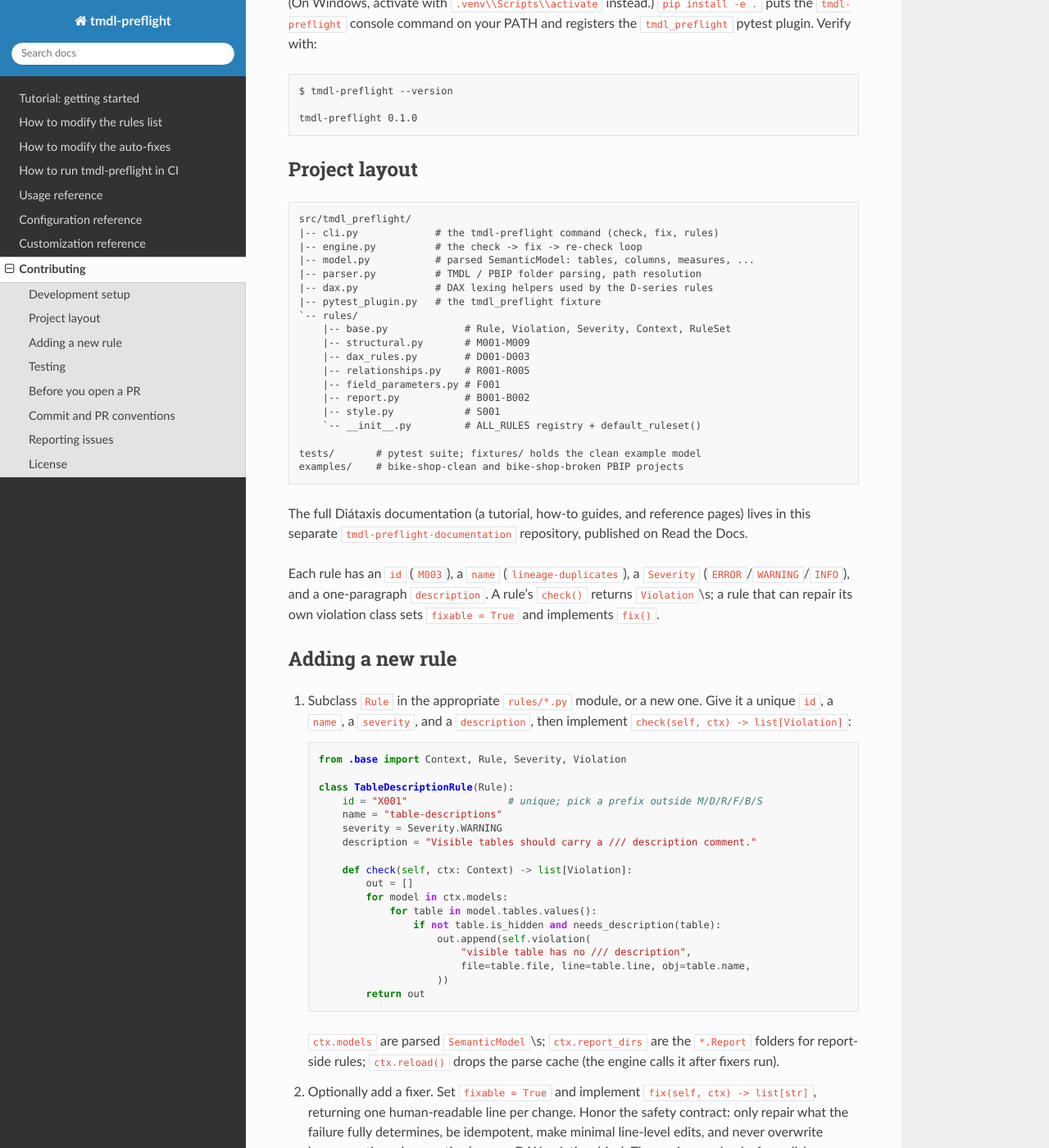
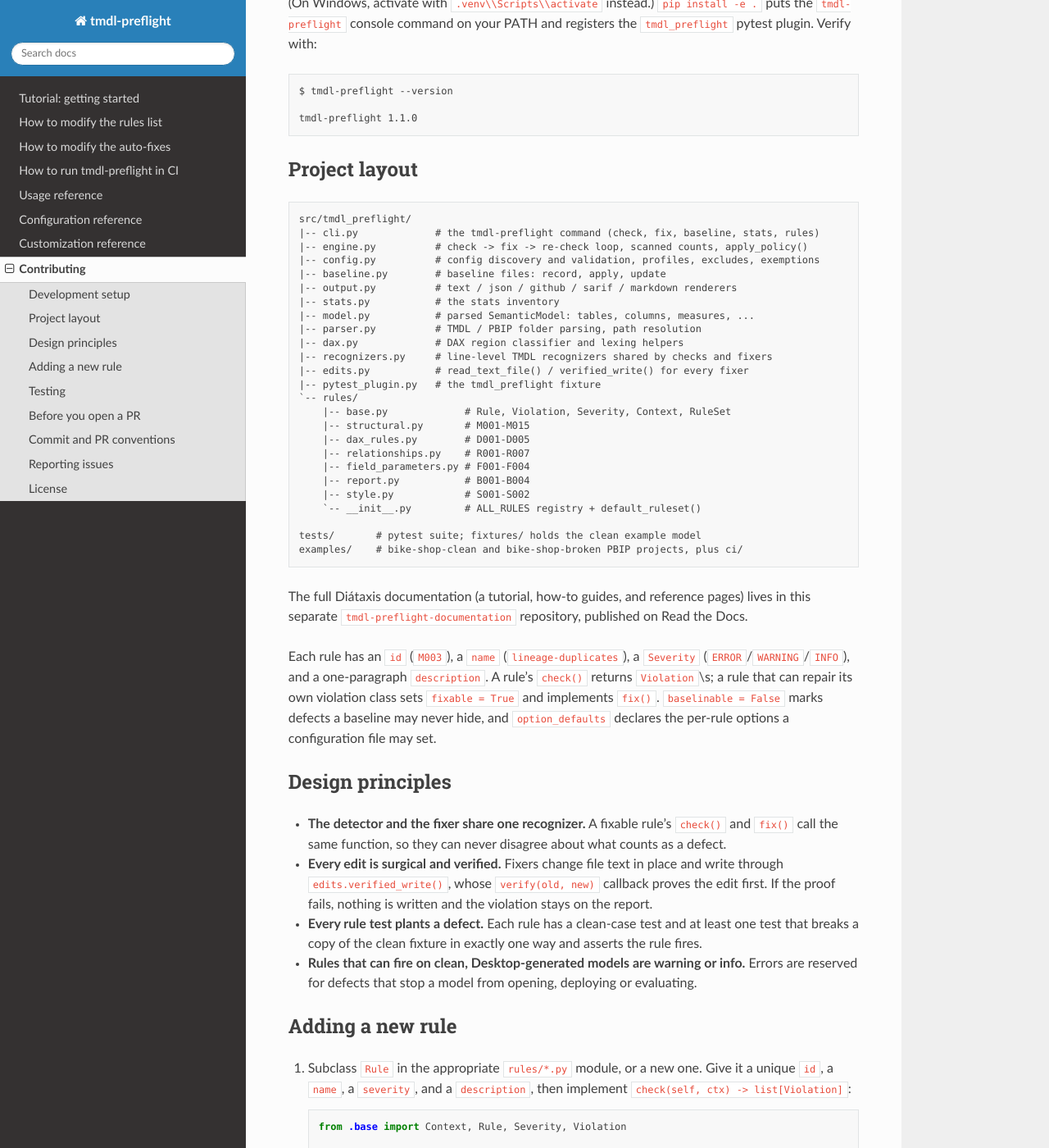
Before and after one commit to C-Kapsalis/tmdl-preflight-documentation, a Sphinx documentation site: the page built from docs/contributing.rst, in a window 1280 px wide and 1400 px high, scrolled down 665 px. Shown: the whole window at 82% size. Built offline with Sphinx 7.4.7 and the Read the Docs theme 3.1.0, drawn with Linux system fonts in a browser that asks for light colours; some of the changed text lies outside the part shown.

Commit message:
Update the tutorial and contributing guide for 1.1.0
Bump the documented version to 1.1.0, show the new scanned line in
sample output and the shifted S001 line number, extend the module map,
and add the design principles (one recognizer per detector and fixer,
verified edits, every rule test plants a defect).

Co-Authored-By: Claude Opus 5.5 (1M context) <noreply@anthropic.com>

```diff
--- a/docs/conf.py
+++ b/docs/conf.py
@@ -7,7 +7,7 @@
 project = 'tmdl-preflight'
 copyright = '2026, Christoforos Kapsalis'
 author = 'Christoforos Kapsalis'
-release = '0.1.0'
+release = '1.1.0'
 
 extensions = [
     'sphinx.ext.intersphinx',
--- a/docs/contributing.rst
+++ b/docs/contributing.rst
@@ -37,7 +37,7 @@ with:
 
     $ tmdl-preflight --version
 
-    tmdl-preflight 0.1.0
+    tmdl-preflight 1.1.0
 
 Project layout
 ------------------
@@ -45,24 +45,30 @@ Project layout
 ::
 
     src/tmdl_preflight/
-    |-- cli.py             # the tmdl-preflight command (check, fix, rules)
-    |-- engine.py          # the check -> fix -> re-check loop
+    |-- cli.py             # the tmdl-preflight command (check, fix, baseline, stats, rules)
+    |-- engine.py          # check -> fix -> re-check loop, scanned counts, apply_policy()
+    |-- config.py          # config discovery and validation, profiles, excludes, exemptions
+    |-- baseline.py        # baseline files: record, apply, update
+    |-- output.py          # text / json / github / sarif / markdown renderers
+    |-- stats.py           # the stats inventory
     |-- model.py           # parsed SemanticModel: tables, columns, measures, ...
     |-- parser.py          # TMDL / PBIP folder parsing, path resolution
-    |-- dax.py             # DAX lexing helpers used by the D-series rules
+    |-- dax.py             # DAX region classifier and lexing helpers
+    |-- recognizers.py     # line-level TMDL recognizers shared by checks and fixers
+    |-- edits.py           # read_text_file() / verified_write() for every fixer
     |-- pytest_plugin.py   # the tmdl_preflight fixture
     `-- rules/
         |-- base.py             # Rule, Violation, Severity, Context, RuleSet
-        |-- structural.py       # M001-M009
-        |-- dax_rules.py        # D001-D003
-        |-- relationships.py    # R001-R005
-        |-- field_parameters.py # F001
-        |-- report.py           # B001-B002
-        |-- style.py            # S001
+        |-- structural.py       # M001-M015
+        |-- dax_rules.py        # D001-D005
+        |-- relationships.py    # R001-R007
+        |-- field_parameters.py # F001-F004
+        |-- report.py           # B001-B004
+        |-- style.py            # S001-S002
         `-- __init__.py         # ALL_RULES registry + default_ruleset()
 
     tests/       # pytest suite; fixtures/ holds the clean example model
-    examples/    # bike-shop-clean and bike-shop-broken PBIP projects
+    examples/    # bike-shop-clean and bike-shop-broken PBIP projects, plus ci/
 
 The full Diátaxis documentation (a tutorial, how-to guides, and
 reference pages) lives in this separate ``tmdl-preflight-documentation``
@@ -72,7 +78,26 @@ Each rule has an ``id`` (``M003``), a ``name`` (``lineage-duplicates``),
 a ``Severity`` (``ERROR``/``WARNING``/``INFO``), and a one-paragraph
 ``description``. A rule's ``check()`` returns ``Violation``\\s; a rule
 that can repair its own violation class sets ``fixable = True`` and
-implements ``fix()``.
+implements ``fix()``. ``baselinable = False`` marks defects a baseline
+may never hide, and ``option_defaults`` declares the per-rule options a
+configuration file may set.
+
+Design principles
+---------------------
+
+- **The detector and the fixer share one recognizer.** A fixable
+  rule's ``check()`` and ``fix()`` call the same function, so they can
+  never disagree about what counts as a defect.
+- **Every edit is surgical and verified.** Fixers change file text in
+  place and write through ``edits.verified_write()``, whose
+  ``verify(old, new)`` callback proves the edit first. If the proof
+  fails, nothing is written and the violation stays on the report.
+- **Every rule test plants a defect.** Each rule has a clean-case test
+  and at least one test that breaks a copy of the clean fixture in
+  exactly one way and asserts the rule fires.
+- **Rules that can fire on clean, Desktop-generated models are
+  warning or info.** Errors are reserved for defects that stop a model
+  from opening, deploying or evaluating.
 
 Adding a new rule
 ---------------------
@@ -112,8 +137,9 @@ Adding a new rule
    per change. Honor the safety contract: only repair what the failure
    fully determines, be idempotent, make minimal line-level edits, and
    never overwrite human-authored semantics (names, DAX,
-   relationships). The engine re-checks from disk afterward, so a
-   fixer never vouches for itself.
+   relationships). Write the file through ``edits.verified_write()``.
+   The engine re-checks from disk afterward, so a fixer never vouches
+   for itself.
 
 3. Register it in ``src/tmdl_preflight/rules/__init__.py``: import the
    class and add it to the ``ALL_RULES`` list.
@@ -165,6 +191,7 @@ Run both of these; both must pass:
 
     $ tmdl-preflight check examples/bike-shop-clean
 
+    scanned: 1 model, 6 tables, 22 columns, 6 measures, 4 relationships, 8 DAX expressions, 1 report
     tmdl-preflight: 0 error(s), 0 warning(s), 0 info(s)
 
 The second command is the end-to-end smoke test: the shipped clean
```
Also changed, not shown: other parts of docs/contributing.rst (+1 -1 lines), docs/tutorials/getting-started.rst (+17 -5 lines).
